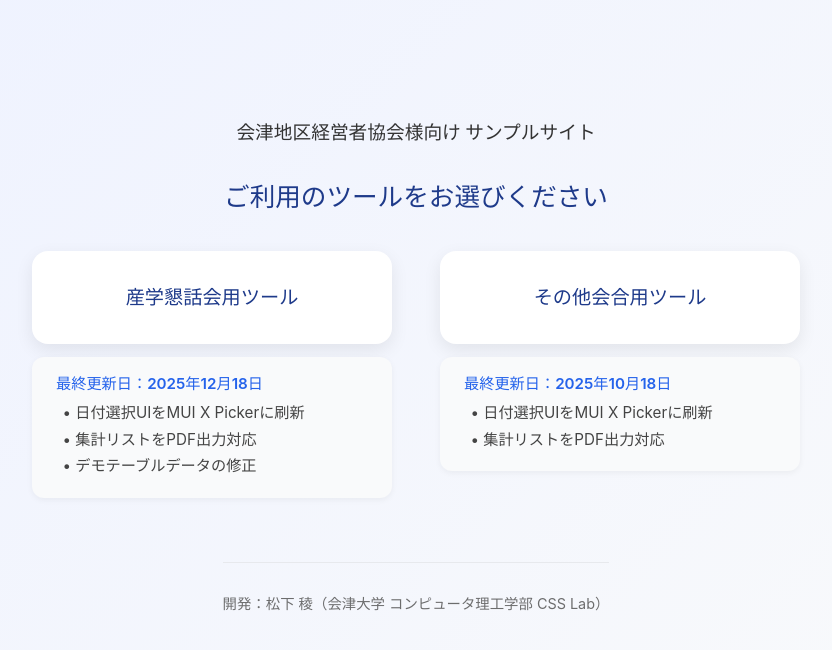
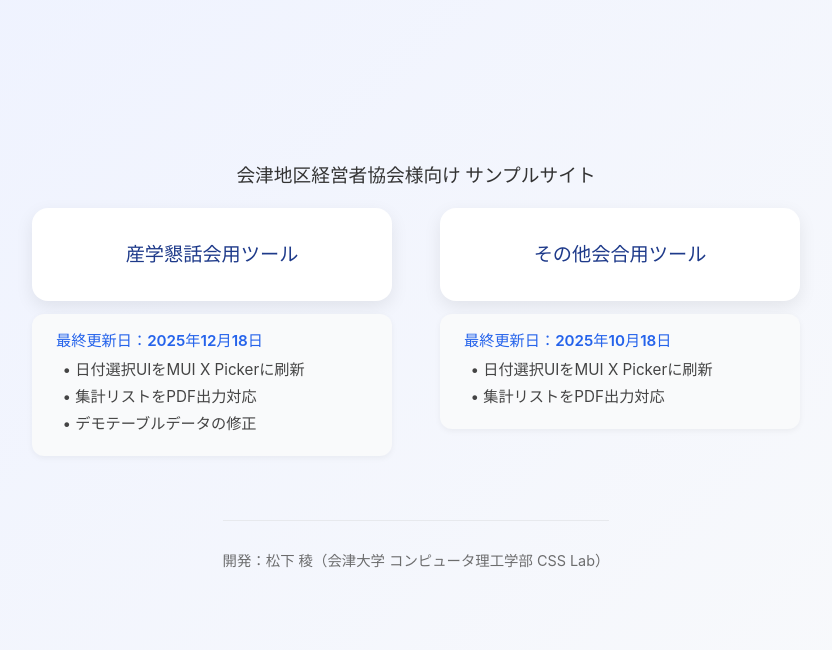
Before and after one commit to ryouy/gformgen, a React (Vite) app: page / in a window 1280 px wide. Shown: the top 650 px of the page, without its empty margins (224-1056 px from the left). Built offline with nearby package versions, Linux system fonts and the light colour scheme.

Commit message:
2nd commit

```diff
--- a/src/pages/Home.jsx
+++ b/src/pages/Home.jsx
@@ -5,7 +5,6 @@ export default function Home({ onSelectApp }) {
   return (
     <div className="home-container">
       <h3>会津地区経営者協会様向け サンプルサイト</h3>
-      <h1>ご利用のツールをお選びください</h1>
 
       <div className="app-grid">
         {/* 🟦 産学懇話会ツール */}
```
Also changed, not shown: firebase.json (deleted), 2 other files (tests, documents, lock files or other folders).
